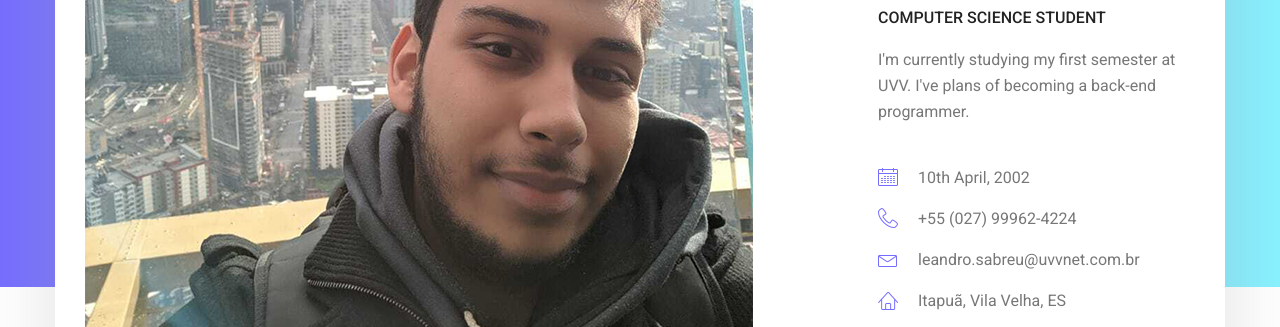
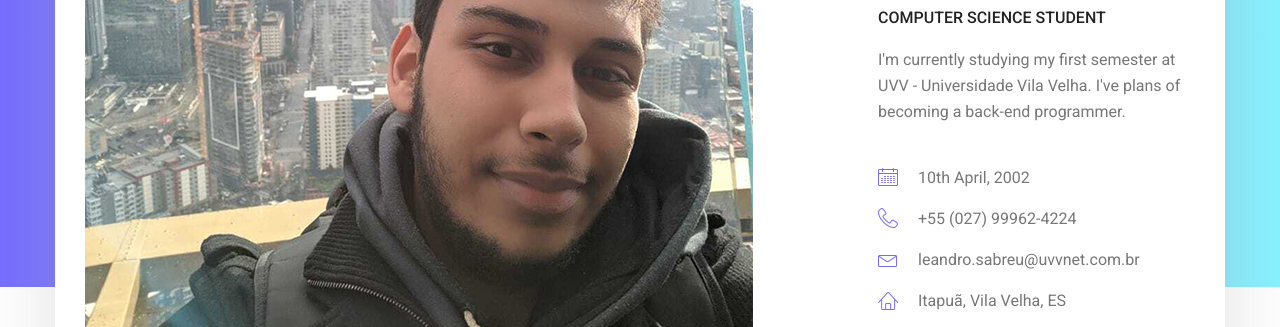
Before and after one commit to Leandro-S-Abreu/Leandro-S-Abreu.github.io, a plain HTML site: page index.html in a window 1280 px wide. Shown: the part 473-800 px from the top of the page. Drawn offline with Linux system fonts and the light colour scheme.

Commit message:
Updating the Index File

```diff
--- a/index.html
+++ b/index.html
@@ -67,7 +67,7 @@
 									<h6>Hello! <br> <br> My name is</h6>
 									<h3>Leandro Abreu</h3>
 									<h4>Computer Science Student</h4>
-									<p>I'm currently studying my first semester at UVV. I've plans of becoming a back-end programmer.</p>
+									<p>I'm currently studying my first semester at UVV - Universidade Vila Velha. I've plans of becoming a back-end programmer.</p>
 									<ul class="list basic_info">
 										<li><a href="#"><i class="lnr lnr-calendar-full"></i> 10th April, 2002</a></li>
 										<li><a href="#"><i class="lnr lnr-phone-handset"></i> +55 (027) 99962-4224</a></li>
```
